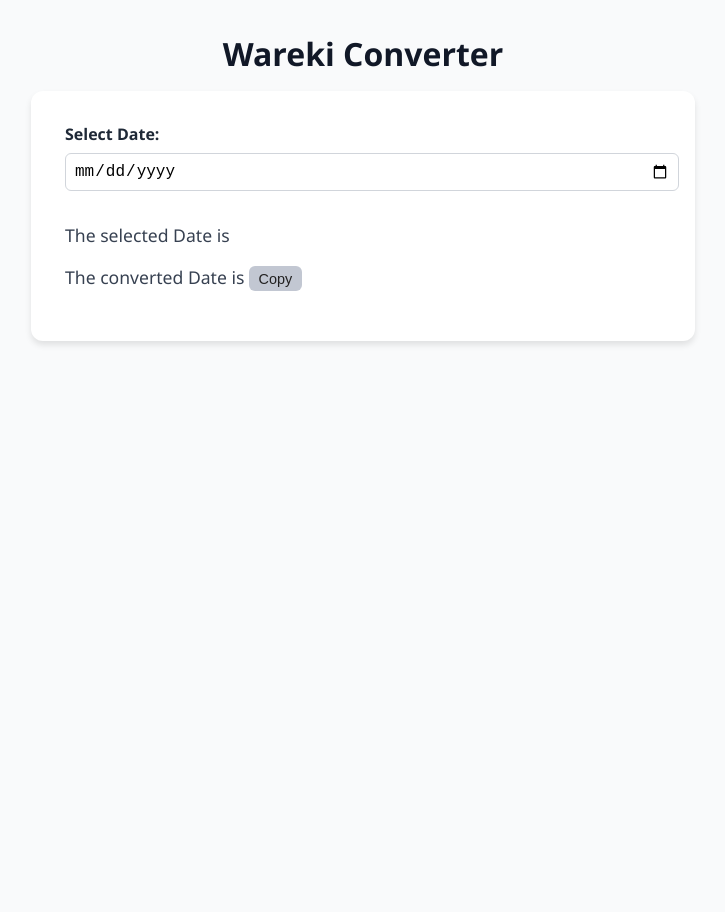
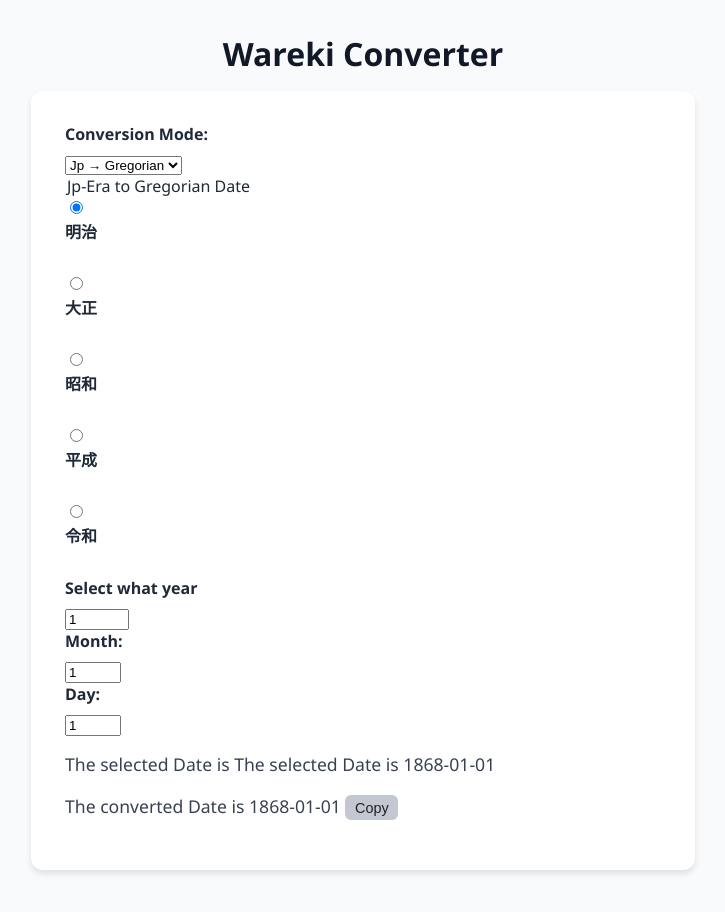
Before and after one commit to guru-ng/JpEraConverter, a plain HTML site: page index.html in a window 1280 px wide. Shown: the whole page, without its empty margins (277-1002 px from the left). Before the commit the page ends 800 px from the top, so only its background shows below. Drawn offline with Linux system fonts and the light colour scheme.

Commit message:
changed some features added jap to eng

```diff
--- a/dateconverter.js
+++ b/dateconverter.js
@@ -1,53 +1,131 @@
+document.addEventListener("DOMContentLoaded", function () {
+    const modeSelector = document.getElementById("mode");
+    const jpToEngFieldset = document.getElementById("jptoeng");
+    const engToJpFieldset = document.getElementById("engtojp");
 
-document.addEventListener("DOMContentLoaded", function() {
-    const dateinput = document.getElementById("birth-date")
-    dateinput.addEventListener('change', function(event){
-        const value = event.target.value
-        const display = document.getElementById('date-value')
-        const displayDate = document.getElementById('date-value1')
+    function updateMode() {
+        const selected = modeSelector.value;
+        jpToEngFieldset.style.display = selected === "jptoeng" ? "block" : "none";
+        engToJpFieldset.style.display = selected === "engtojp" ? "block" : "none";
+    }
 
-        if(value){
+    modeSelector.addEventListener("change", updateMode);
+    updateMode(); // Initial call to set visibility
+
+    // Jp → Gregorian
+    const jpYearInput = document.getElementById("jpYear");
+    const jpMonthInput = document.getElementById("jpMonth");
+    const jpDayInput = document.getElementById("jpDay");
+    const eraRadios = document.querySelectorAll("input[name='era']");
+    const outputText = document.getElementById('date-value01');
+    const convertedText = document.getElementById('date-value001');
+
+    function updateDateOutput() {
+        const era = document.querySelector("input[name='era']:checked").value;
+        const year = parseInt(jpYearInput.value);
+        const month = parseInt(jpMonthInput.value);
+        const day = parseInt(jpDayInput.value);
+
+        if (isNaN(year) || isNaN(month) || isNaN(day)) return;
+
+        try {
+            const toEngDate = toGregorian(era, year, month, day);
+            outputText.textContent = `The selected Date is ${toEngDate}`;
+            convertedText.textContent = toEngDate;
+            document.getElementById('result01').style.display = 'block';
+        } catch (err) {
+            console.error("Conversion error", err);
+        }
+    }
+
+    [...eraRadios, jpYearInput, jpMonthInput, jpDayInput].forEach(input => {
+        input.addEventListener('change', updateDateOutput);
+    });
+
+    updateDateOutput(); // Initial display
+
+    // Gregorian → Jp
+    const dateinput = document.getElementById("birth-date");
+    const display = document.getElementById('date-value');
+    const displayDate = document.getElementById('date-value1');
+
+    dateinput.addEventListener('change', function (event) {
+        const value = event.target.value;
+
+        if (value) {
             display.textContent = convertToJapaneseDate(value);
             displayDate.textContent = value;
+            document.getElementById('result').style.display = 'block';
+        } else {
+            display.textContent = 'not set';
+            document.getElementById('result').style.display = 'none';
         }
-        else{
-            display.textContent ='not set';
-        }
+    });
 
-    })
-
-    //functions
-    function convertToJapaneseDate (value){
-        const newDate = new Date(value)
-
+    // Functions
+    function convertToJapaneseDate(value) {
+        const newDate = new Date(value);
         const options = {
             era: 'long',
-            year:'numeric',
-            month:'long',
-            day:'numeric'
+            year: 'numeric',
+            month: 'long',
+            day: 'numeric'
+        };
+        const formatter = new Intl.DateTimeFormat('ja-JP-u-ca-japanese', options);
+        return formatter.format(newDate);
+    }
+
+    function toGregorian(era, year, month, day) {
+        const jpEras = {
+            '明治': 1868,
+            '大正': 1912,
+            '昭和': 1926,
+            '平成': 1989,
+            '令和': 2019
+        };
+        const startYear = jpEras[era];
+        const gregYear = startYear + year - 1;
+        const date = new Date(gregYear, month - 1, day);
+        return date.toISOString().split('T')[0];
+    }
+
+    // Copy Buttons
+    const copyBtn = document.getElementById('copy-button');
+    const copyBtn2 = document.getElementById('copy-button01');
+
+    copyBtn.addEventListener('click', function () {
+        const text = display.textContent;
+        if (text && text !== 'not set') {
+            navigator.clipboard.writeText(text)
+                .then(() => {
+                    copyBtn.textContent = 'Copied!';
+                    copyBtn.classList.add('copied');
+                    setTimeout(() => {
+                        copyBtn.textContent = 'Copy';
+                        copyBtn.classList.remove('copied');
+                    }, 1500);
+                })
+                .catch(err => {
+                    console.log('Failed to copy', err);
+                });
         }
-        const formatter = new Intl.DateTimeFormat('ja-JP-u-ca-japanese', options);
-     const formattedValue = formatter.format(newDate);
-     return formattedValue
+    });
 
-    }
-    //copy Btn
-    const copyBtn = document.getElementById('copy-button');
-    copyBtn.addEventListener('click', function(){
-        const text = document.getElementById('date-value').textContent
-        if(text && text !== 'not set'){
+    copyBtn2.addEventListener('click', function () {
+        const text = convertedText.textContent;
+        if (text && text !== 'not set') {
             navigator.clipboard.writeText(text)
-            .then(()=>{
-                copyBtn.textContent='Copied!';
-                copyBtn.classList.add('copied');
-                setTimeout(()=>{
-                    copyBtn.textContent='Copy';
-                    copyBtn.classList.remove('copied');
-                }, 1500);
-            })
-            .catch(err =>{
-                console.log('Failed to copy', err)
-            })
+                .then(() => {
+                    copyBtn2.textContent = 'Copied!';
+                    copyBtn2.classList.add('copied');
+                    setTimeout(() => {
+                        copyBtn2.textContent = 'Copy';
+                        copyBtn2.classList.remove('copied');
+                    }, 1500);
+                })
+                .catch(err => {
+                    console.log('Failed to copy', err);
+                });
         }
-    })
-})
+    });
+});
--- a/index.html
+++ b/index.html
@@ -3,19 +3,62 @@
 <head>
     <meta charset="UTF-8">
     <meta name="viewport" content="width=device-width, initial-scale=1.0">
-    <script src="dateconverter.js" defer></script>
+    <script src="./dateconverter.js" defer></script>
     <title>Jp Date Converter</title>
 </head>
 <body>
     <header>Wareki Converter</header>
     <main>
+      <form>
         <fieldset>
+              <div>
+              <label for="mode">Conversion Mode:</label>
+              <select id="mode">
+                <option value="jptoeng">Jp → Gregorian</option>
+                <option value="engtojp">Gregorian → Jp</option>
+              </select>
+            </div>
+        </fieldset>
+        <fieldset id="jptoeng">
+          <legend>Jp-Era to Gregorian Date</legend>
+         <input type="radio" id="meiji" name="era" value="明治" checked>
+         <label for="meiji">明治</label></br>
+         <input type="radio" id="taisho" name="era" value="大正">
+         <label for="taisho">大正</label></br>
+         <input type="radio" id="showa" name="era" value="昭和">
+         <label for="showa">昭和</label></br>
+         <input type="radio" id="heisei" name="era" value="平成">
+         <label for="heisei">平成</label></br>
+         <input type="radio" id="reiwa" name="era" value="令和">
+         <label for="reiwa">令和</label></br>
+          <div>
+            <label for="jpYear">Select what year</label>
+            <input type="number" name="jpYear" id="jpYear" min="0" max="100" value="1">
+          </div>
+          <div>
+            <label for="jpMonth">Month:</label>
+            <input type="number" name="jpMonth" id="jpMonth" min="0" max="12" value="1">
+          </div>
+          <div>
+            <label for="jpDay">Day:</label>
+            <input type="number" name="jpDay" id="jpDay" min="0" max="31" value="1">
+          </div>
+          <div>
+
+            <p>The selected Date is <span id="date-value01"></span></p>
+            <p id="result01">The converted Date is <span id="date-value001"></span>
+              <button id="copy-button01" type="button">Copy</button></p>
+          </div>
+        </fieldset>
+        <fieldset id="engtojp">
          <label for="birth-date">Select Date:</label>
          <input type="date" name="birth-date" id="birth-date">
+
          <p>The selected Date is <span id="date-value1"></span></p>
-         <p>The converted Date is <span id="date-value"></span>
-                <button id="copy-button">Copy</button></p>
+         <p id="result">The converted Date is <span id="date-value"></span>
+          <button id="copy-button" type="button">Copy</button></p>
         </fieldset>
+      </form>
     </main>
     <footer></footer>
     <style>
@@ -81,6 +124,7 @@
     font-size: 0.875rem;
     color: #6b7280;
   }
+  #copy-button01,
   #copy-button {
   padding: 0.3rem 0.6rem;
   font-size: 0.9rem;
@@ -92,7 +136,8 @@
   transition: background-color 0.2s ease;
 }
 
-#copy-button:hover {
+#copy-button:hover
+#copy-button01:hover {
   background-color: #71747d;
 }
 @keyframes pulse {
@@ -107,7 +152,9 @@
   }
 }
 
-#copy-button.copied {
+
+#copy-button.copied,
+#copy-button01.copied  {
   animation: pulse 0.6s ease;
 }
 
```
Also changed, not shown: service-workers.js (added, +61 -0 lines).
